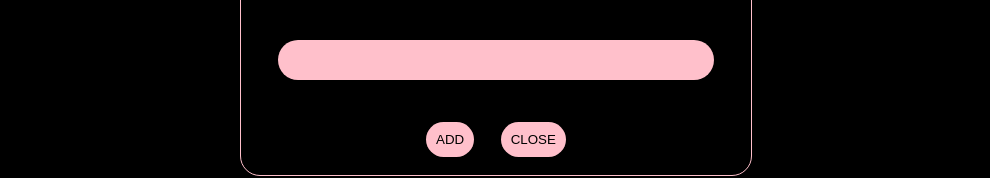
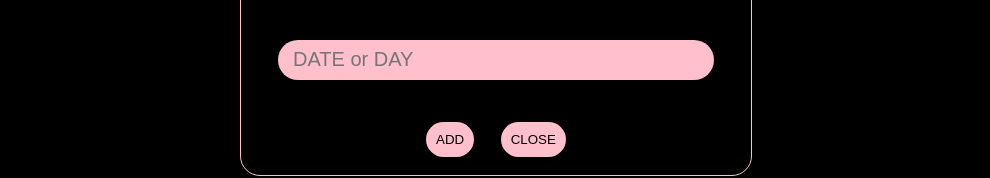
Before and after one commit to Amyra123/todo1, a plain HTML site: page index.html in a window 1280 px wide. Both pictures are taken after a click on the button 820 px from the left and 171 px from the top of the page. Shown: the part 305-483 px from the top of the page, without its empty margins (144-1134 px from the left). Drawn offline with Linux system fonts and the light colour scheme.

Commit message:
Update index.html

```diff
--- a/index.html
+++ b/index.html
@@ -40,7 +40,7 @@
                     <div class="content">
                               <h2 id="pophead">Add New List</h2>
 
-                              <input class="newtask" type="text">
+                              <input class="newtask" type="text" placeholder="DATE or DAY">
                               <div class="buttons">
                               <button class="btna"> ADD </button>
                               <button class="btnc"> CLOSE </button>
```
